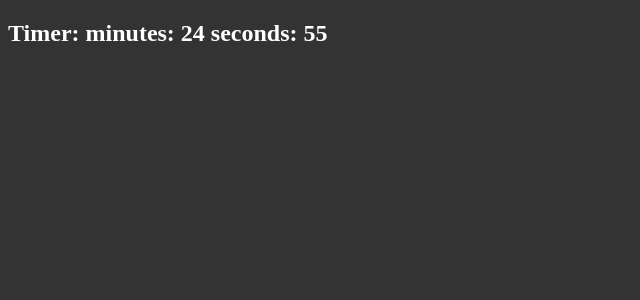
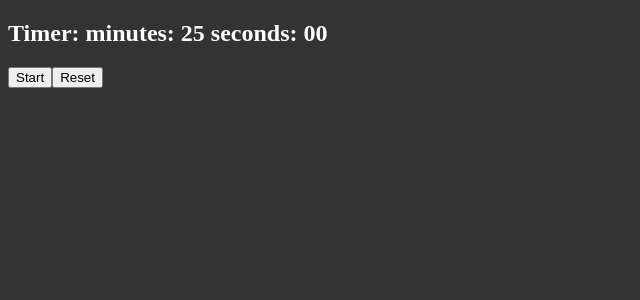
Before and after one commit to WersV/pomodoro-app, a Vue app: page / in a window 1280 px wide. Shown: the top 300 px of the page, without its empty margins (0-640 px from the left). Built offline with nearby package versions, Linux system fonts and the light colour scheme.

Commit message:
add start/stop and reset btn + default values

```diff
--- a/src/views/Main.vue
+++ b/src/views/Main.vue
@@ -1,43 +1,78 @@
 <template>
-    <h2>Timer: minutes: {{ minutesToDisplay != null ? minutesToDisplay : '25'}}
-    seconds: {{ displaySeconds() }}
+    <h2>Timer: minutes: {{ displaySeconds('minutes')}}
+    seconds: {{ displaySeconds('seconds') }}
     </h2>
+    <button @click="handleCountdown()">{{ isTimeRunning ? 'Stop' : 'Start' }}</button>
+    <button @click="resetCountdown()">Reset</button>
 </template>
 
 <script setup>
-import {ref} from 'vue';
+import {onMounted, ref} from 'vue';
 
-const timeLeft = ref(1500000) //time in ms (25min)
-const seconds = ref(timeLeft.value/1000);
-const minutes = ref(seconds.value/60);
-const secondsToDisplay = ref(0);
-const minutesToDisplay = ref(25);
-// console.log('minutes:'+minutes.value,'seconds:'+seconds.value);
-// console.log(119%60);
-// console.log(Math.floor(119/60));
+let nIntervId;
+const defaultTime = {
+  milliseconds: 1500000, //time in ms (25min)
+  get seconds() {
+    return this.milliseconds/1000;
+  },
+  get minutes() {
+    return this.seconds/60;
+  }
+}
+
+const seconds = ref(defaultTime.seconds);
+const secondsToDisplay = ref(defaultTime.seconds);
+const minutesToDisplay = ref(defaultTime.minutes);
+const isTimeRunning = ref(false);
+
+const formatTime = () => {
+  secondsToDisplay.value = seconds.value%60;
+  minutesToDisplay.value = Math.floor(seconds.value/60);
+}
+
 const getTime = (time) => {
-  setInterval(() => {
+  nIntervId = setInterval(() => {
     seconds.value -= 1;
     if(secondsToDisplay.value < 10) {
-      secondsToDisplay.value
+      secondsToDisplay.value;
     }
-    secondsToDisplay.value = seconds.value%60;
-    minutesToDisplay.value = Math.floor(seconds.value/60);
-    // console.log(seconds.value);
+    formatTime()
   }, 1000)
 }
 
-const displaySeconds = () => {
-  if(secondsToDisplay.value != null) {
-    if(secondsToDisplay.value < 10) {
-      return `0${secondsToDisplay.value}`
-    }
-    return secondsToDisplay.value
-  } else if(secondsToDisplay.value === null) {
-    return '00';
+const displaySeconds = (unitOfTime) => {
+  let time = 0;
+
+  if(unitOfTime === 'seconds') {
+    time = secondsToDisplay.value;
+  } else if(unitOfTime === 'minutes') {
+    time = minutesToDisplay.value;
+  }
+
+  if(time < 10) {
+    return `0${time}`;
+  }
+  return time;
+}
+
+const handleCountdown = () => {
+  isTimeRunning.value = !isTimeRunning.value;
+  if(isTimeRunning.value) {
+    getTime();
+  } else if(!isTimeRunning.value) {
+    clearInterval(nIntervId);
   }
 }
-getTime();
+
+const resetCountdown = () => {
+  isTimeRunning.value = false;
+  clearInterval(nIntervId);
+  nIntervId = null;
+  seconds.value = defaultTime.seconds;
+  formatTime();
+}
+
+onMounted(formatTime);
 </script>
 
 <style lang="scss" scoped>
```
